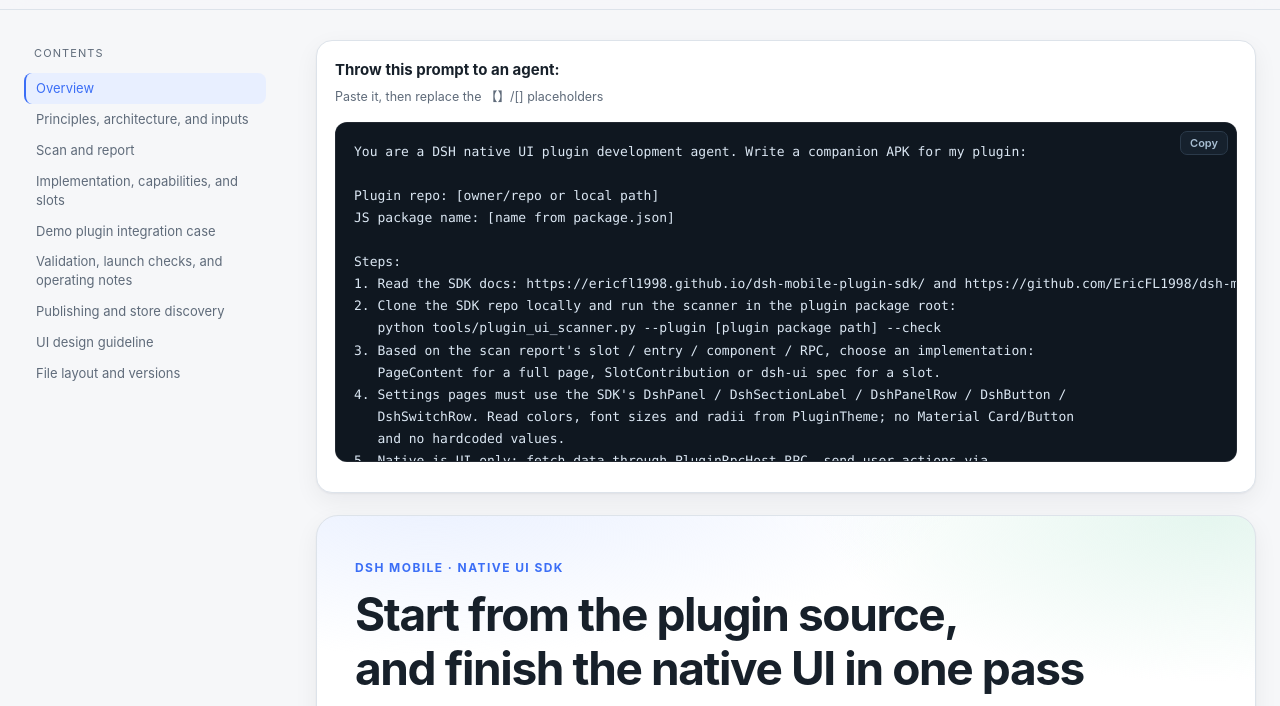
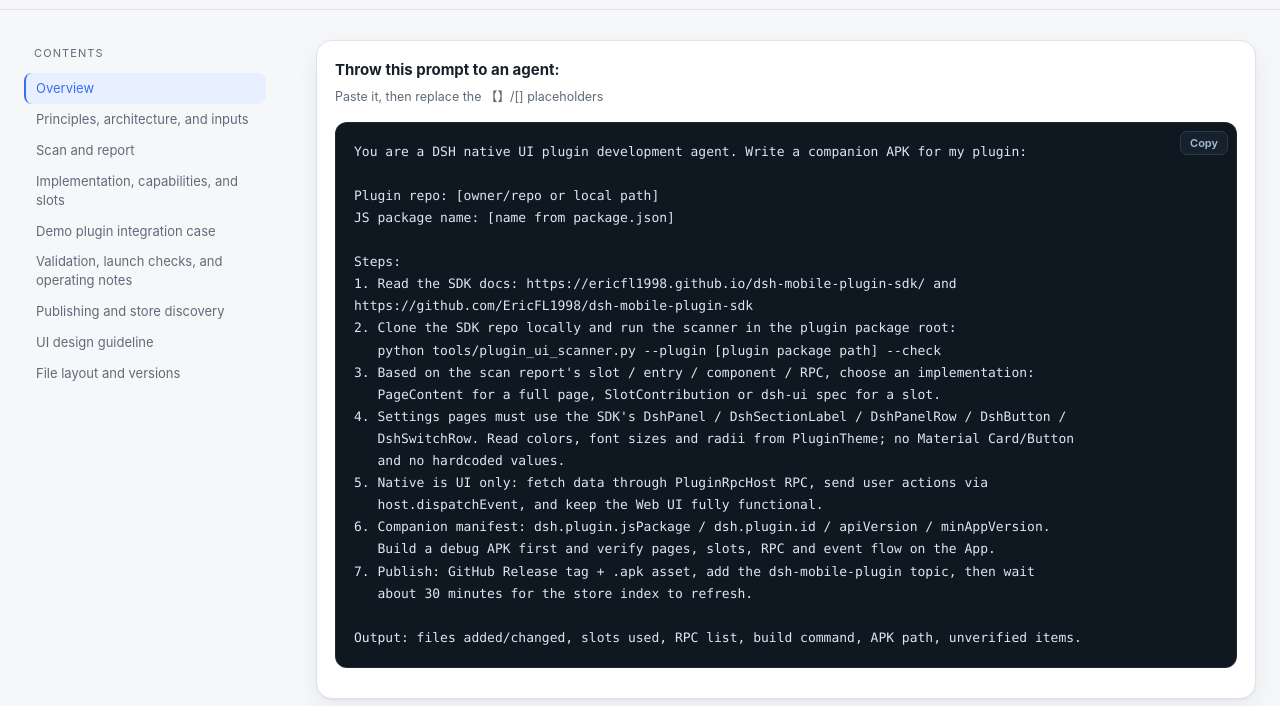
Before and after one commit to EricFL1998/dsh-mobile-plugin-sdk, a plain HTML site: page docs/index.en.html in a window 1280 px wide. Shown: the part 61-767 px from the top of the page. Drawn offline with Linux system fonts and the light colour scheme.

Commit message:
docs: show the agent prompt without inner scrollbars
Let the prompt block grow to its full height and wrap long lines instead of scrolling inside
the card.

```diff
--- a/docs/index.en.html
+++ b/docs/index.en.html
@@ -233,7 +233,14 @@
   }
   .agent-prompt-head { font-weight: 700; font-size: 15px; margin-bottom: 2px; }
   .agent-prompt-head .mini { display: block; font-weight: 400; margin-top: 3px; }
-  .agent-prompt pre { max-height: 340px; }
+  /* 这份 prompt 直接完整展示：不要内部滚动条，长行自动换行。 */
+  .agent-prompt pre {
+    max-height: none;
+    overflow: visible;
+    white-space: pre-wrap;
+    overflow-wrap: anywhere;
+    word-break: break-word;
+  }
   .prompt-lang { font-size: 12px; font-weight: 700; color: var(--accent); margin: 12px 0 4px; }
   .hr { height: 1px; background: var(--line); margin: 26px 0; }
   @media (max-width: 1080px) {
```
Also changed, not shown: docs/index.html (+8 -1 lines).
